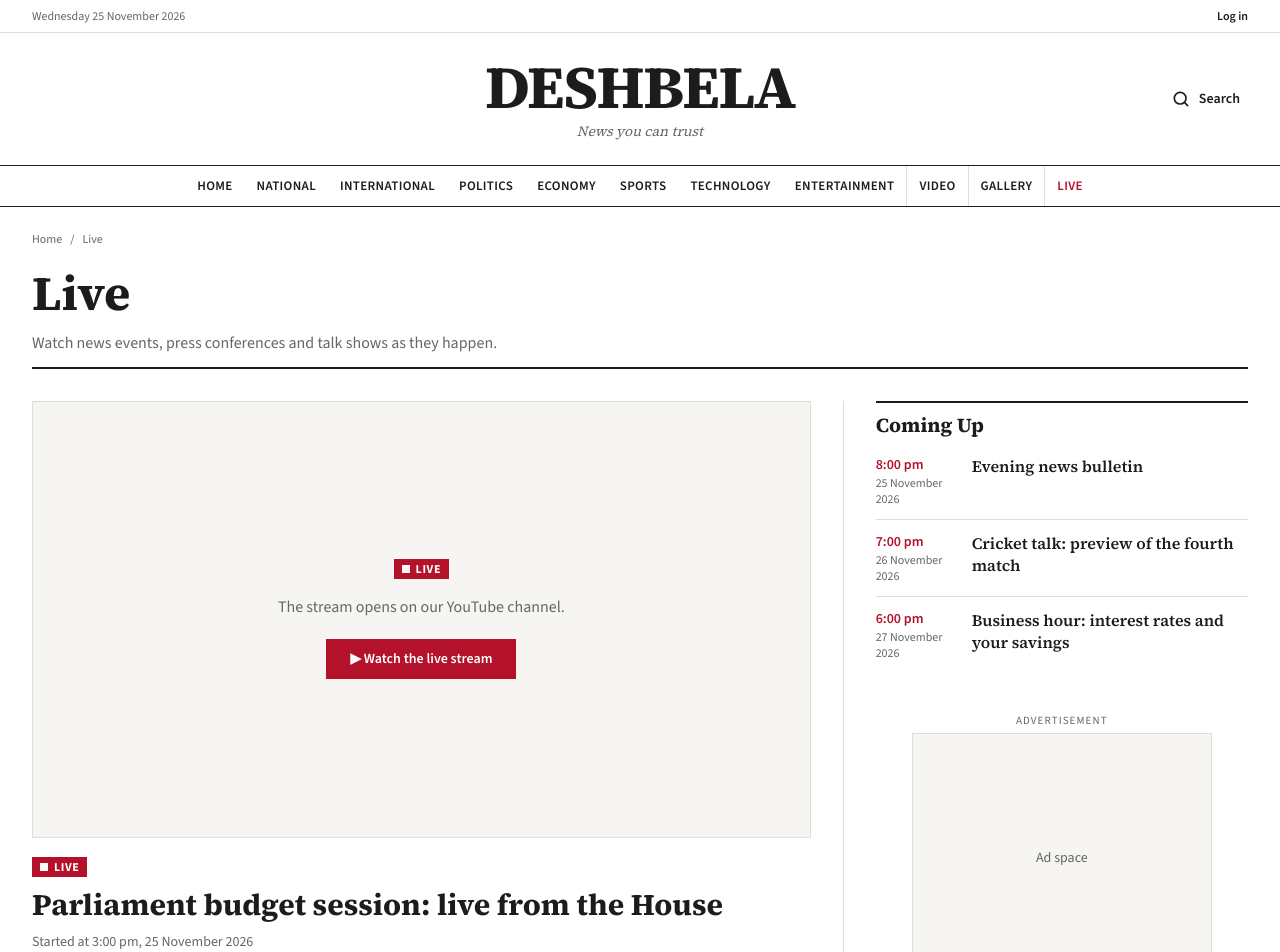
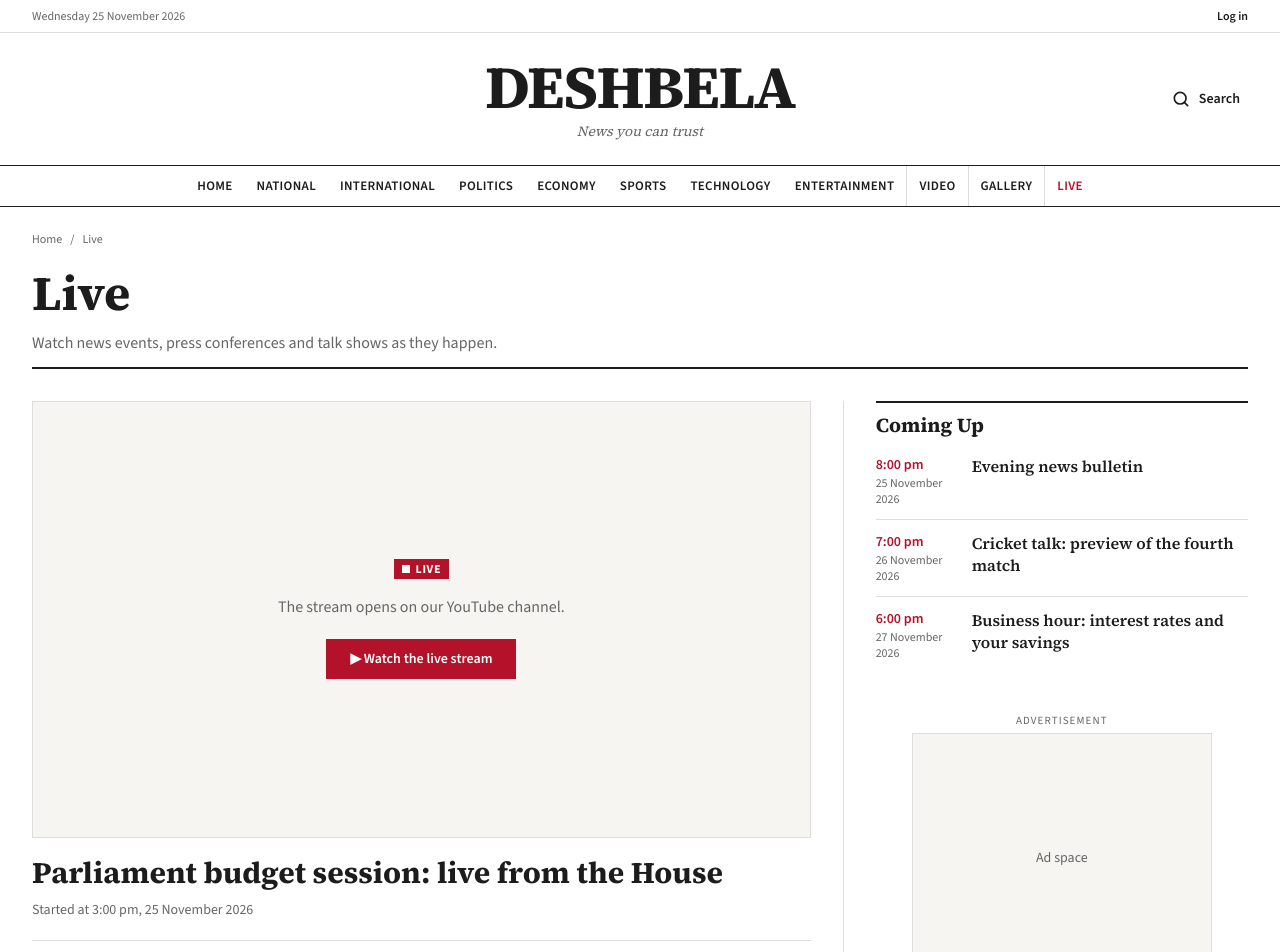
Before and after one commit to EasinTanvir/deshbela-project, a Next.js app: page /live in a window 1280 px wide. Shown: the top 952 px of the page. Built offline with nearby package versions, Linux system fonts and the light colour scheme.

Commit message:
removed extra live badge

```diff
--- a/src/components/pages/live/LivePlayer.jsx
+++ b/src/components/pages/live/LivePlayer.jsx
@@ -26,8 +26,7 @@ export default function LivePlayer({ stream }) {
         </a>
       </div>
       <div className="mt-4 border-b border-line pb-5">
-        <LiveBadge />
-        <h2 className="mt-2 font-serif text-3xl font-bold leading-tight text-ink">{stream.title}</h2>
+        <h2 className="font-serif text-3xl font-bold leading-tight text-ink">{stream.title}</h2>
         <p className="mt-2 text-sm text-muted">
           Started at{" "}
           <time dateTime={stream.startsAt}>
```
